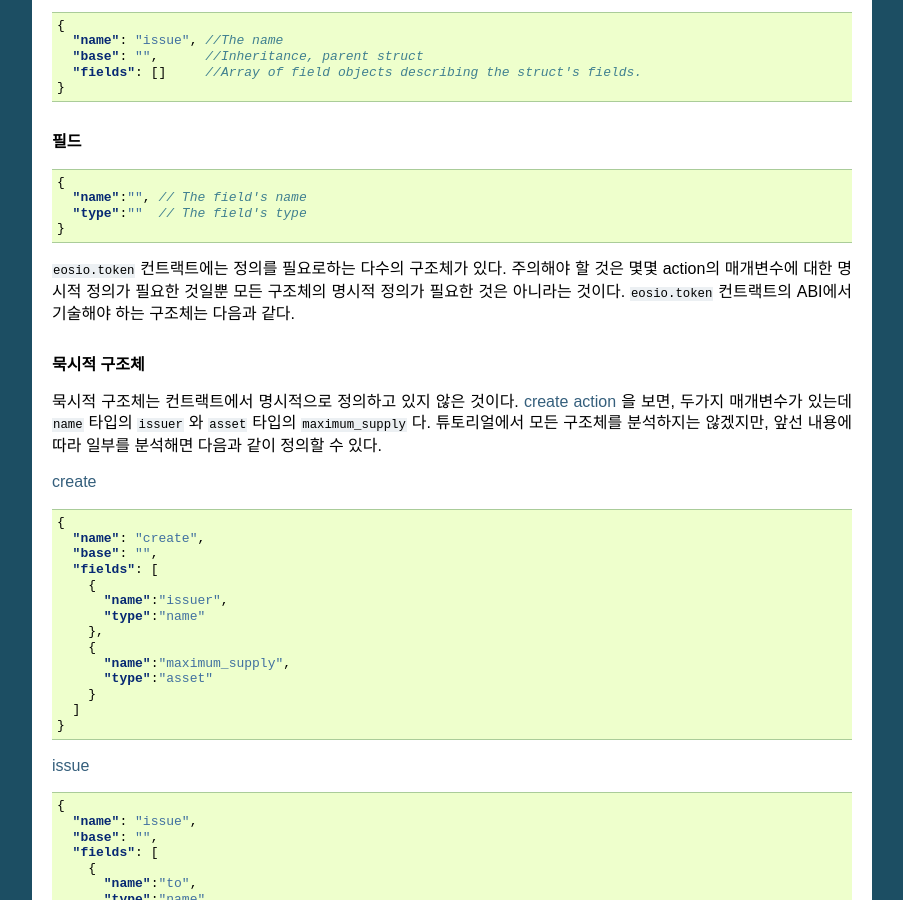
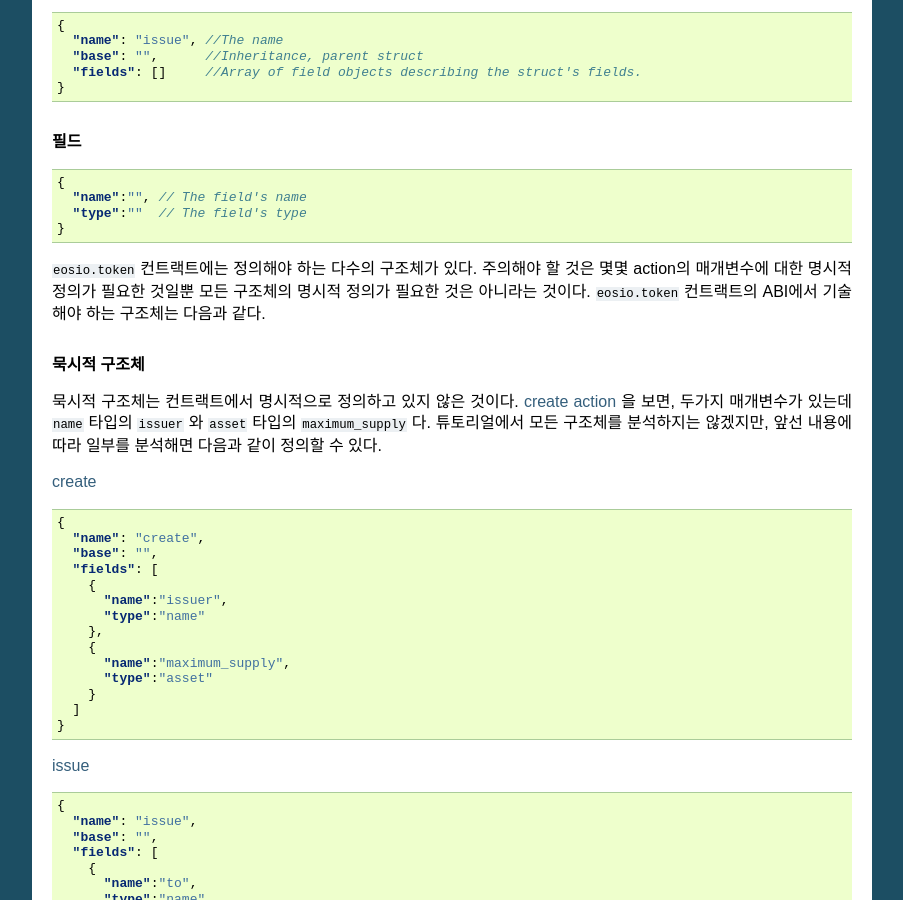
Before and after one commit to eosdevkr/eosio-doc, a Sphinx documentation site: the page built from docs/eosio-home/the-abi.rst, in a window 1280 px wide and 900 px high, scrolled down 1539 px. Shown: the whole window, without its empty margins (198-1101 px from the left). Built offline with Sphinx 7.4.7, drawn with Linux system fonts in a browser that asks for light colours.

Commit message:
Update docs/eosio-home/the-abi.rst
Co-Authored-By: code0xff <31336310+code0xff@users.noreply.github.com>

```diff
--- a/docs/eosio-home/the-abi.rst
+++ b/docs/eosio-home/the-abi.rst
@@ -100,7 +100,7 @@
     "type":""  // The field's type
   }
 
-``eosio.token`` 컨트랙트에는 정의를 필요로하는 다수의 구조체가 있다.
+``eosio.token`` 컨트랙트에는 정의해야 하는 다수의 구조체가 있다.
 주의해야 할 것은 몇몇 action의 매개변수에 대한 명시적 정의가 필요한 것일뿐 모든 구조체의 명시적 정의가 필요한 것은 아니라는 것이다.
 ``eosio.token`` 컨트랙트의 ABI에서 기술해야 하는 구조체는 다음과 같다.
 
```
